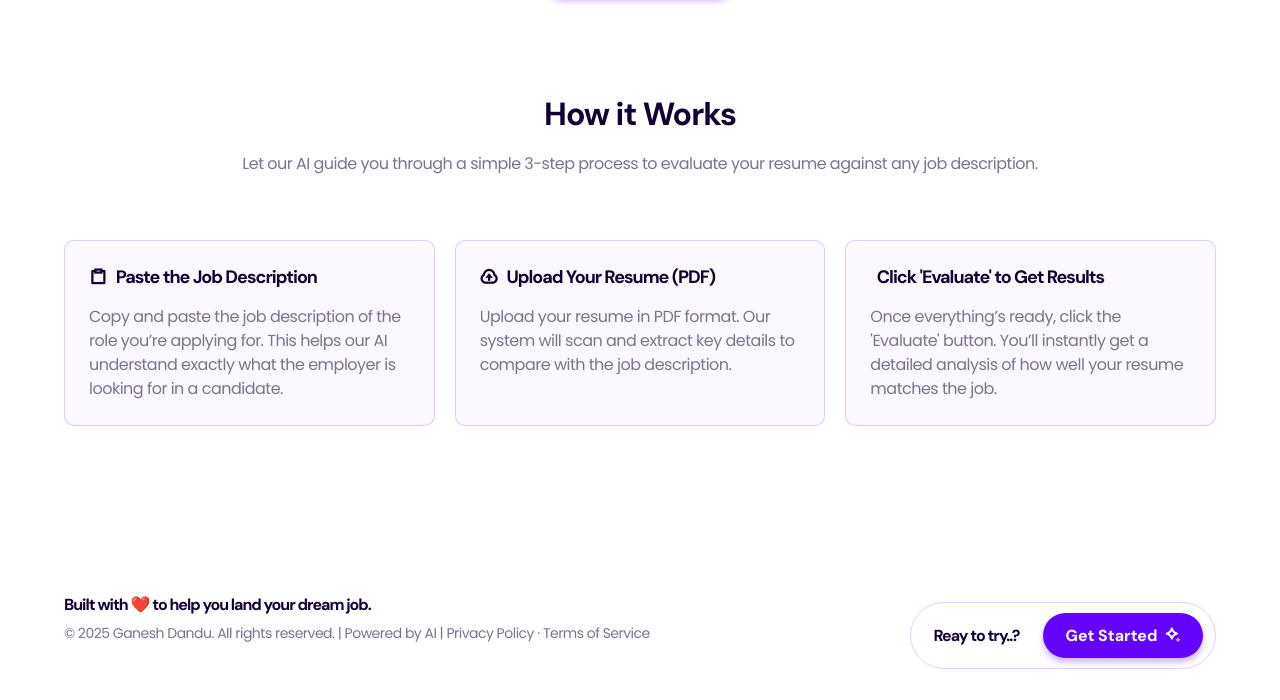
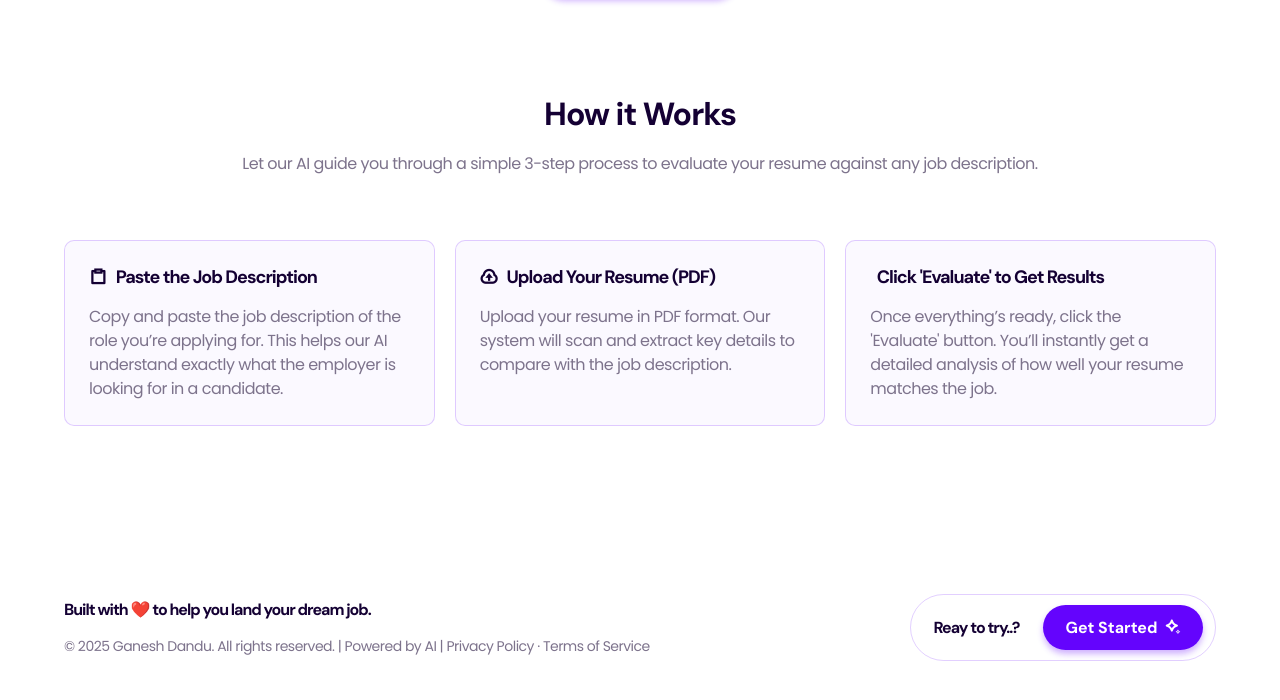
Before and after one commit to ganesh-dandu/matchlens, a plain HTML site: page index.html in a window 1280 px wide. Shown: the part 725-1425 px from the top of the page. Drawn offline with nearby package versions, Linux system fonts and the light colour scheme; some icons are missing.

Commit message:
fixed footer alignment

```diff
--- a/style.css
+++ b/style.css
@@ -216,10 +216,16 @@ nav a{
     padding: 1.5rem 0;
 }
 
+.footer .left{
+    margin: 0;
+    padding: 0;
+}
+
 .footer .left h2{
     font-family: 'DM Sans', sans-serif;
     font-size: 1rem;
     color: var(--text-primary);
+    margin-bottom: 1rem;
 }
 
 .footer .left p{
@@ -227,10 +233,10 @@ nav a{
     font-size: 0.875rem;
     color: var(--text-secondary);
     margin-top: 0.5rem;
+    margin-bottom: 0px;
 }
 
 .footer .right .container{
-    width: max-content;
     display: flex;
     align-items: center;
     gap: 1.5rem;
```
